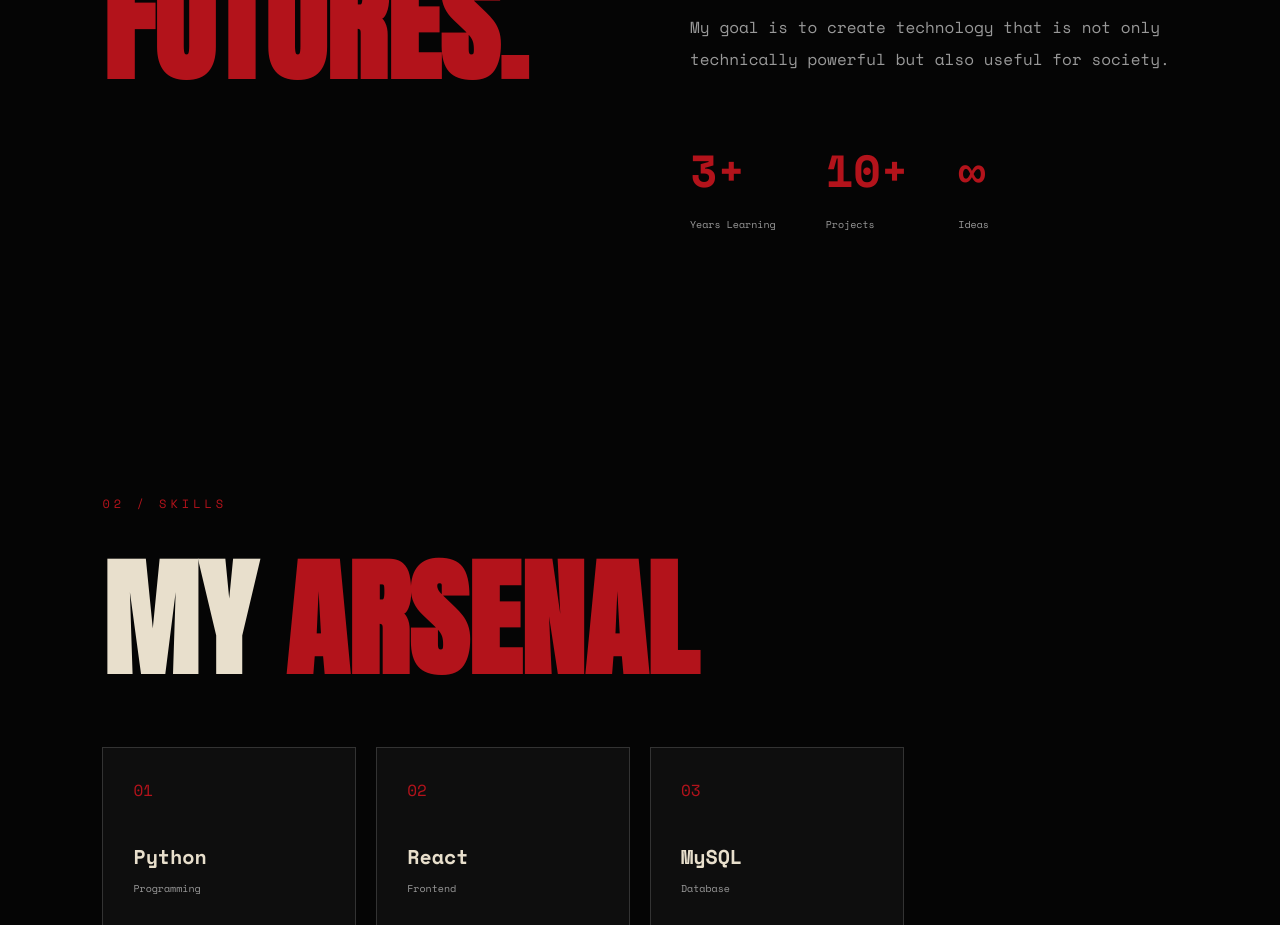
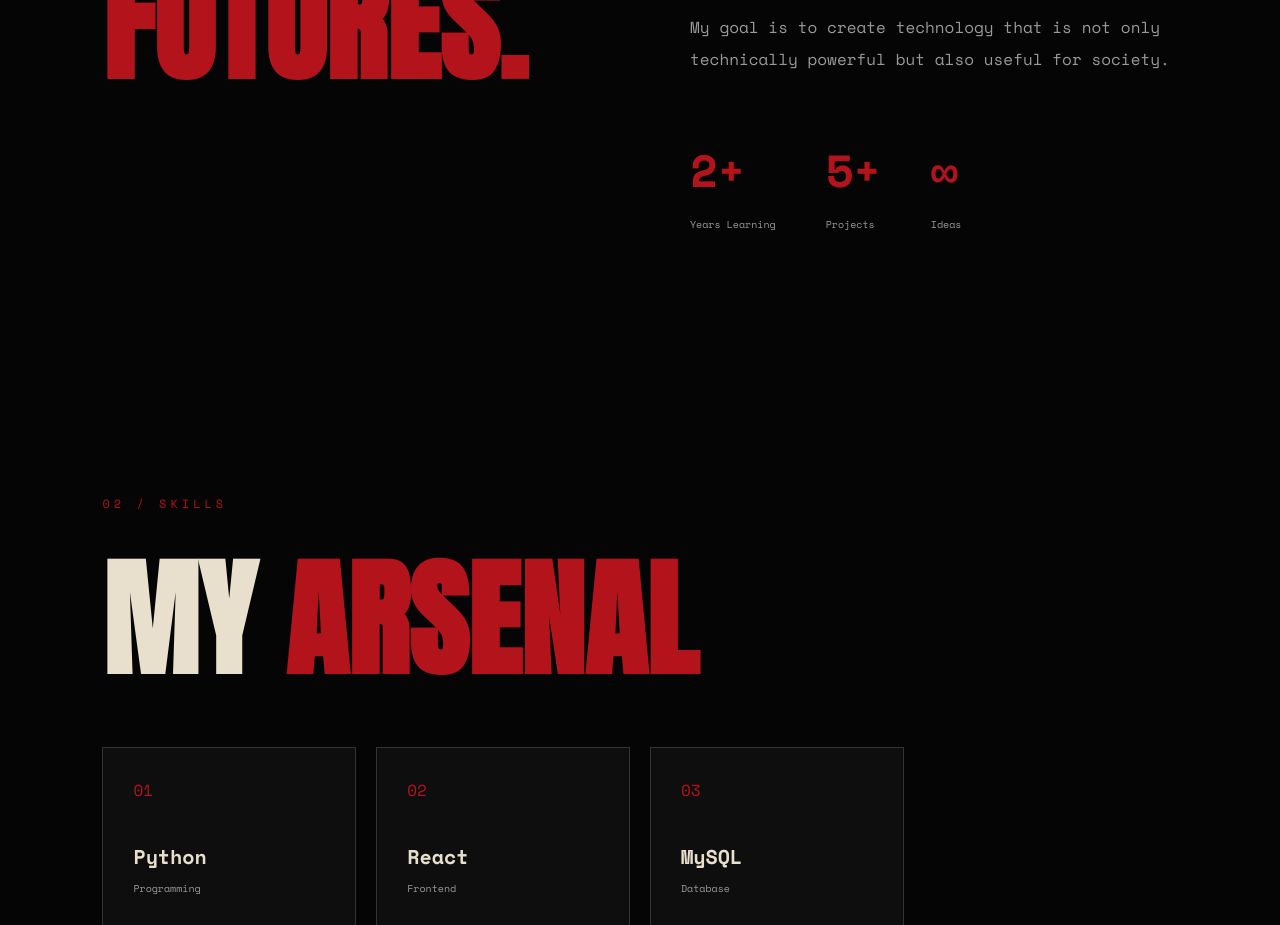
Before and after one commit to METHUNSM001/methun-profile, a React (Vite) app: page / in a window 1280 px wide. Shown: the part 1260-2185 px from the top of the page. Built offline with nearby package versions, Linux system fonts and the light colour scheme.

Commit message:
Update About.jsx

```diff
--- a/src/components/About.jsx
+++ b/src/components/About.jsx
@@ -11,8 +11,8 @@ export default function About() {
           <p>I am passionate about building intelligent systems that combine software engineering, database management and real-world problem solving.</p>
           <p>My goal is to create technology that is not only technically powerful but also useful for society.</p>
           <div className="stats">
-            <div><strong>3+</strong><span>Years Learning</span></div>
-            <div><strong>10+</strong><span>Projects</span></div>
+            <div><strong>2+</strong><span>Years Learning</span></div>
+            <div><strong>5+</strong><span>Projects</span></div>
             <div><strong>∞</strong><span>Ideas</span></div>
           </div>
         </div>
```
